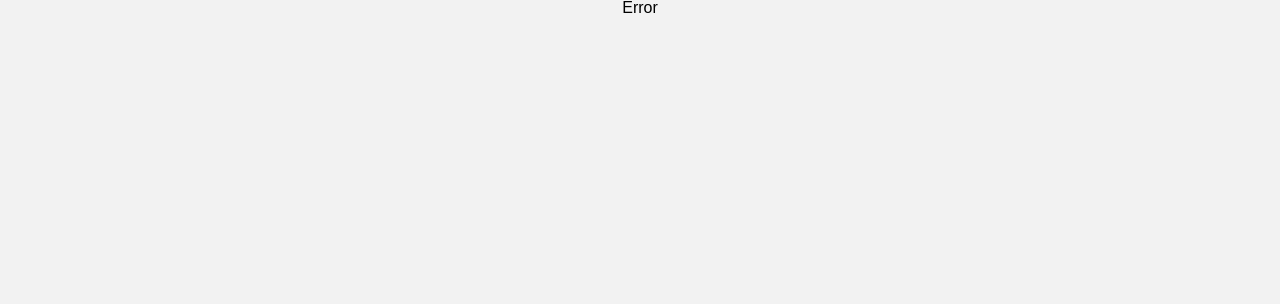
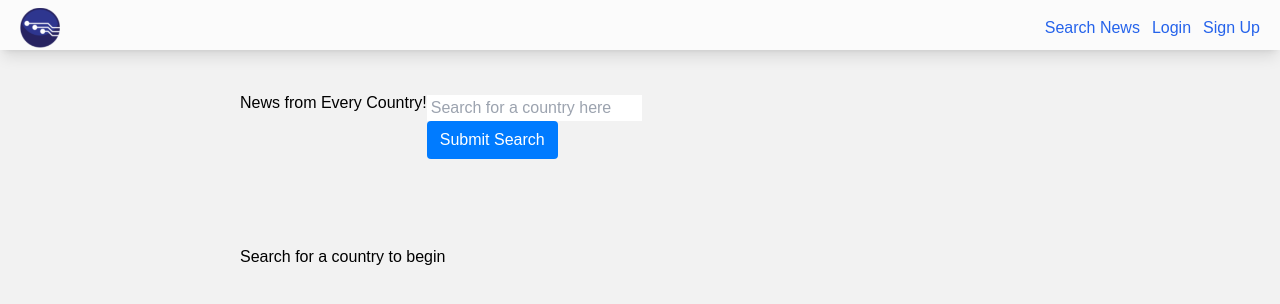
Before and after one commit to katgucilatar/world-wire-news, a React (Vite) app in the folder client/: page /search-news in a window 1280 px wide. Before the commit this address had no page. Shown: the top 304 px of the page. Built offline with nearby package versions, Linux system fonts and the light colour scheme.

Commit message:
debugged searched news page so user can now enter a country and see news articles from that country

```diff
--- a/client/src/components/Header.jsx
+++ b/client/src/components/Header.jsx
@@ -16,6 +16,9 @@ function Header() {
         </div>
         {isLoggedIn() ? (
           <>
+            <Link to="/homepage" className="text-blue-600">
+              Homepage
+            </Link>
             <Link to="/dashboard" className="text-blue-600">
               Dashboard
             </Link>
@@ -30,6 +33,9 @@ function Header() {
         ) : (
           <>
             <div className="py-2">
+              <Link to="/search-news" className="text-blue-600 mr-3">
+                Search News
+              </Link>
               <Link to="/login" className="text-blue-600 mr-3">
                 Login
               </Link>
--- a/client/src/main.jsx
+++ b/client/src/main.jsx
@@ -12,7 +12,9 @@ import { CurrentUserProvider } from "./context";
 import App from "./App";
 import Error from "./pages/Error";
 import Landing from "./pages/Landing";
+import Homepage from "./pages/Homepage";
 import Dashboard from "./pages/Dashboard";
+import SearchNews from "./pages/SearchNews";
 import Login from "./pages/Login";
 import Register from "./pages/Register";
 
@@ -22,8 +24,15 @@ const router = createBrowserRouter(
   createRoutesFromElements(
     <Route path="/" element={<App />} errorElement={<Error />}>
       <Route index element={<Landing />} />
+      <Route path="search-news" element={<SearchNews />} />
       <Route path="login" element={<Login />} />
       <Route path="register" element={<Register />} />
+      <Route path="homepage" element={
+          <ProtectedRoute>
+            <Homepage />
+          </ProtectedRoute>
+        }
+      />
       <Route path="dashboard" element={
           <ProtectedRoute>
             <Dashboard />
--- a/client/src/pages/SavedNews.jsx
+++ b/client/src/pages/Homepage.jsx
@@ -12,12 +12,12 @@ import { useMutation, useQuery } from '@apollo/client';
 import { QUERY_CURRENT_USER } from '../utils/queries';
 import { DELETE_NEWS } from '../utils/mutations';
 
-const SavedBooks = () => {
+const Homepage = () => {
   const { loading, data } = useQuery(QUERY_CURRENT_USER);
   const userData = data?.currentUser || [];
   const [deleteNews, { error }] = useMutation(DELETE_NEWS);
 
-  // create function that accepts the book's mongo _id value as param and deletes the book from the database
+  // create function that accepts the news's mongo _id value as param and deletes the news article from the database
   const handleDeleteNews = async (newsId) => {
     const token = Auth.loggedIn() ? Auth.getToken() : null;
 
@@ -85,4 +85,4 @@ const SavedBooks = () => {
   );
 };
 
-export default SavedNews;
+export default Homepage;
--- a/client/src/pages/Landing.jsx
+++ b/client/src/pages/Landing.jsx
@@ -82,7 +82,7 @@ const Landing = () => {
   {dummyNewsItems.slice(6, 11).map((news, index) => (
     <div key={news.id} >
       <div className={`border-b-2 border-newsGray ${index === 4 ? 'last:border-b-0' : ''}`}>
-        <h3 className='flex justify-right font-medium p-1'>{news.title}</h3>
+        <a href={news.url} className='flex justify-right font-medium p-1'>{news.title}</a>
       </div>
     </div>
   ))}
--- a/client/src/pages/SearchNews.jsx
+++ b/client/src/pages/SearchNews.jsx
@@ -17,6 +17,8 @@ const SearchNews = () => {
 
   const [saveNews, { error }] = useMutation(SAVE_NEWS);
 
+
+
   // set up useEffect hook to save `savedBookIds` list to localStorage on component unmount
   // learn more here: https://reactjs.org/docs/hooks-effect.html#effects-with-cleanup
   useEffect(() => {
@@ -27,27 +29,29 @@ const SearchNews = () => {
   const handleFormSubmit = async (event) => {
     event.preventDefault();
 
+    var apiKey = "ab9c7cce208a4d04b3ce75bbf6ca7809";
+
     if (!searchInput) {
       return false;
     }
 
     try {
       const response = await fetch(
-        `https://api.worldnewsapi.com/search-news?api-key=76c92a54c1ed409d97c7ca30981b71e1source-countries=${searchInput}`
+        `https://api.worldnewsapi.com/search-news?api-key=${apiKey}&source-countries=${searchInput}`
       );
 
       if (!response.ok) {
         throw new Error("something went wrong!");
       }
 
-      const { items } = await response.json();
+      const {news}  = await response.json();
 
-      const newsData = items.map((news) => ({
+      const newsData = news.map((news) => ({
         newsId: news.id,
-        title: news.title || ["No author to display"],
+        title: news.title,
         summary: news.summary,
         source_country: news.source_country,
-        image: news.image || "No image found",
+        image: news.image,
         url: news.url,
         // latest_publish_date: news.latest_publish_date
       }));
@@ -114,7 +118,7 @@ const SearchNews = () => {
         <h2 className="pt-5">
           {searchedNews.length
             ? `Viewing ${searchedNews.length} results:`
-            : "Search for a book to begin"}
+            : "Search for a country to begin"}
         </h2>
         <Row>
           {searchedNews.map((news) => {
--- a/client/src/utils/queries.js
+++ b/client/src/utils/queries.js
@@ -34,5 +34,4 @@ export const QUERY_NEWS = gql`
       latest_publish_date
       }
     }
-  }
 `;
```
